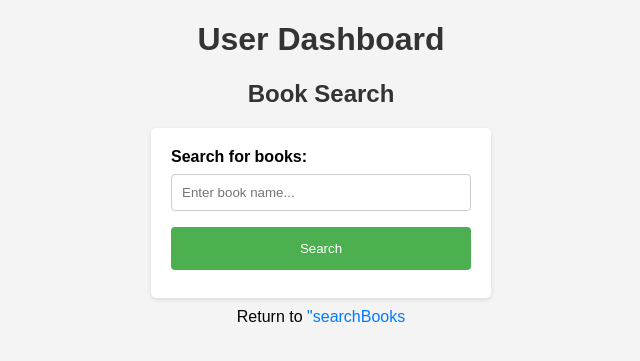
After one commit to Deiaa-alzyat/Book_store_project, a Flask app: page /user in a window 1280 px wide. The commit adds this page. Shown: the top 361 px of the page, without its empty margins (319-959 px from the left). Run offline with Flask 3, Linux system fonts and the light colour scheme.

Commit message:
08Apr2024

```diff
--- a/app.py
+++ b/app.py
@@ -37,7 +37,7 @@ def load_user(user_id):
 
 @login_manager.unauthorized_handler
 def unauthorized():
-    return redirect(url_for('auth_bp.login'))
+    return redirect(url_for('bp.login'))
 
 # Logout route
 @app.route('/logout')
--- a/auth/routes.py
+++ b/auth/routes.py
@@ -17,33 +17,80 @@ def get_book(book_id):
     return jsonify({'message': 'Book not found'}), 404
 
 # Route for user registration
-@bp.route('/api/register', methods=['POST'])
+@bp.route('/register', methods=['GET', 'POST'])
 def register():
-    email = request.json.get('email', None)
-    password = request.json.get('password', None)
-    # Simple validation
-    if not email or not password:
-        return jsonify({"msg": "Missing email or password"}), 400
-    # Check if user exists
-    if User.query.filter_by(email=email).first():
-        return jsonify({"msg": "User already exists"}), 409
-    user = User(email=email)
-    user.set_password(password)
-    db.session.add(user)
-    db.session.commit()
-    return jsonify({"msg": "User registered successfully"}), 201
+    if request.method == 'POST':
+        # Debug: Print received form data
+        print("Received form data:")
+        print(request.form)
+
+        name = request.form.get('name')
+        email = request.form.get('email')
+        password = request.form.get('password')
+        confirm_password = request.form.get('confirm-password')
+
+        # Debug: Print extracted form data
+        print("Extracted form data:")
+        print("Name:", name)
+        print("Email:", email)
+        print("Password:", password)
+        print("Confirm Password:", confirm_password)
+
+        # Simple validation
+        if not name or not email or not password or not confirm_password:
+            return jsonify({"msg": "All fields are required"}), 400
+        if password != confirm_password:
+            return jsonify({"msg": "Passwords do not match"}), 400
+
+        # Check if user exists
+        if User.query.filter_by(email=email).first():
+            return jsonify({"msg": "User already exists"}), 409
+
+        # Create new user
+        user = User(name=name, email=email)
+        user.set_password(password)
+        db.session.add(user)
+        db.session.commit()
+        return jsonify({"msg": "User registered successfully"}), 201
+
+    # If it's a GET request, render the register template
+    return render_template('register.html')
+
+@bp.route('/admin')
+def admin():
+    return render_template('admin.html')
+
+@bp.route('/user')
+def user():
+    return render_template('user.html')
 
 # Route for user login
-@bp.route('/api/login', methods=['POST'])
+
 def login():
-    email = request.json.get('email', None)
-    password = request.json.get('password', None)
-    user = User.query.filter_by(email=email).first()
-    if user and user.check_password(password):
-        access_token = create_access_token(identity=email)
-        refresh_token = create_refresh_token(identity=email)
-        return jsonify(access_token=access_token, refresh_token=refresh_token), 200
-    return jsonify({"msg": "Bad username or password"}), 401
+    if request.method == 'POST':
+        email = request.form.get('email')
+        password = request.form.get('password')
+        user = User.query.filter_by(email=email).first()
+        if user and user.check_password(password):
+            if email == 'eng.deiaa1111@gmail.com':  # Check if admin email
+                access_token = create_access_token(identity=email)
+                refresh_token = create_refresh_token(identity=email)
+                return jsonify({
+                    "access_token": access_token,
+                    "refresh_token": refresh_token,
+                    "redirect_url": url_for('admin')
+                }), 200
+            else:
+                access_token = create_access_token(identity=email)
+                refresh_token = create_refresh_token(identity=email)
+                return jsonify({
+                    "access_token": access_token,
+                    "refresh_token": refresh_token,
+                    "redirect_url": url_for('user')
+                }), 200
+        return jsonify({"msg": "Bad username or password"}), 401
+    # If it's a GET request, render the login template
+    return render_template('login.html')
 
 # Route to search for books
 @bp.route('/api/books', methods=['GET'])
--- a/models.py
+++ b/models.py
@@ -6,12 +6,10 @@ class User(db.Model):
     id = db.Column(db.Integer, primary_key=True)
     name = db.Column(db.String(50), nullable=False)
     email = db.Column(db.String(50), unique=True, nullable=False)
-    password = db.Column(db.String(50), nullable=False)
+    password = db.Column(db.String(255), nullable=False)
     # Relationships
     books = db.relationship('Book', secondary='user_books', back_populates='users')
     authors = db.relationship('Author', secondary='user_authors', back_populates='users')
-
-    password = db.Column(db.String(255), nullable=False)
 
     def set_password(self, password):
         self.password = generate_password_hash(password).decode('utf-8')
--- /dev/null
+++ b/static/css/user.css
@@ -0,0 +1,69 @@
+body {
+            font-family: Arial, sans-serif;
+            background-color: #f4f4f4;
+            margin: 0;
+            padding: 0;
+            box-sizing: border-box;
+        }
+
+        h1 {
+            text-align: center;
+            color: #333;
+        }
+
+        h2 {
+            text-align: center;
+            color: #333;
+        }
+
+        form {
+            max-width: 300px;
+            margin: 0 auto;
+            padding: 20px;
+            background-color: #fff;
+            border-radius: 5px;
+            box-shadow: 0 2px 5px rgba(0, 0, 0, 0.1);
+        }
+
+        label {
+            font-weight: bold;
+        }
+
+        input[type="text"] {
+            width: 100%;
+            padding: 10px;
+            margin: 8px 0;
+            display: inline-block;
+            border: 1px solid #ccc;
+            border-radius: 4px;
+            box-sizing: border-box;
+        }
+
+        button[type="submit"] {
+            background-color: #4CAF50;
+            color: white;
+            padding: 14px 20px;
+            margin: 8px 0;
+            border: none;
+            border-radius: 4px;
+            cursor: pointer;
+            width: 100%;
+        }
+
+        button[type="submit"]:hover {
+            background-color: #45a049;
+        }
+
+        p {
+            text-align: center;
+            margin-top: 10px;
+        }
+
+        a {
+            color: #007bff;
+            text-decoration: none;
+        }
+
+        a:hover {
+            text-decoration: underline;
+        }
--- a/templates/home.html
+++ b/templates/home.html
@@ -11,10 +11,10 @@
 <div class="navbar">
     <button class="btn" onclick="toggleMenu()">☰</button>
     <div class="menu" id="menu">
-        <a href="/login">Sign In</a>
-        <a href="/register">Sign Up</a>
-        <a href="/logout">Sign Out</a>
         <a href="/">Home</a>
+	<a href="{{ url_for('routes.register') }}">Sign Up</a>
+        <a href="{{ url_for('routes.login') }}">Sign In</a>
+        <a href="{{ url_for('routes.logout') }}">Sign Out</a>
     </div>
 </div>
 
--- a/templates/login.html
+++ b/templates/login.html
@@ -4,7 +4,7 @@
     <meta charset="UTF-8">
     <meta name="viewport" content="width=device-width, initial-scale=1.0">
     <title>Login</title>
-    <link rel="stylesheet" href="{{ url_for('static', filename='css/style.css') }}">
+    <link rel="stylesheet" href="{{ url_for('static', filename='css/login.css') }}">
 </head>
 <body>
     <h2>Login</h2>
@@ -15,7 +15,7 @@
         <input type="password" id="password" name="password" required><br><br>
         <button type="submit">Login</button>
     </form>
-    <p>Don't have an account? <a href="{{ url_for('register') }}">Register</a></p>
+    <p>Don't have an account? <a href="{{ url_for('routes.register') }}">Register</a></p>
     <script src="{{ url_for('static', filename='js/script.js') }}"></script>
 </body>
 </html>
--- /dev/null
+++ b/templates/user.html
@@ -0,0 +1,24 @@
+<!DOCTYPE html>
+<html lang="en">
+<head>
+    <meta charset="UTF-8">
+    <meta name="viewport" content="width=device-width, initial-scale=1.0">
+    <title>User Dashboard</title>
+   <link rel="stylesheet" href="{{ url_for('static', filename='css/user.css') }}">
+
+</head>
+<body>
+    <h1>User Dashboard</h1>
+    <h2>Book Search</h2>
+    <form id="search-book-form" onsubmit="searchBooks(event)">
+        <label for="query">Search for books:</label><br>
+        <input type="text" id="search-query" placeholder="Enter book name...">
+        <button type="submit" onclick="searchBooks()">Search</button>
+    </form>
+    <div id="book-results">
+        <!-- Display search results here -->
+    </div>
+    <p>Return to <a href="/searchBooks">"searchBooks</a></p>
+    <script src="{{ url_for('static', filename='js/user.js') }}"></script>
+</body>
+</html>
```
Also changed, not shown: static/css/admin.css (added, +82 -0 lines), static/css/login.css (added, +56 -0 lines), static/css/register.css (added, +66 -0 lines), static/js/script.js (+35 -9 lines), templates/admin.html (added, +27 -0 lines), templates/register.html (+8 -4 lines), instance/database.db.
